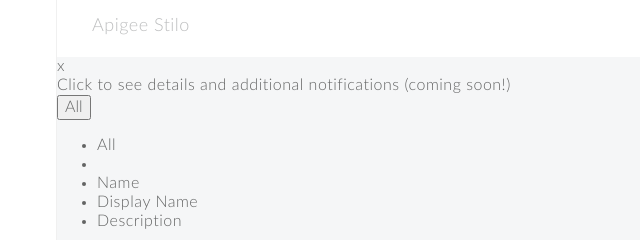
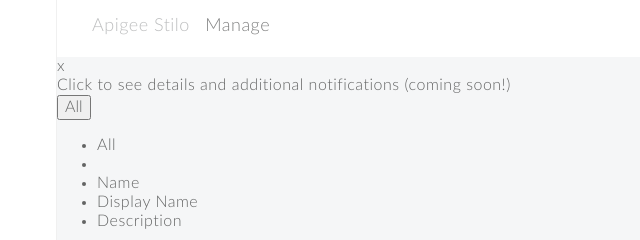
Before and after one commit to apigee-internal/apigee-stilo, a website: page docs/index.html in a window 1280 px wide. Shown: the top 240 px of the page, 0-640 px from the left. Drawn offline with Linux system fonts and the light colour scheme.

```diff
--- a/docs/index.html
+++ b/docs/index.html
@@ -19,6 +19,7 @@
         <div class="context-bar-breadcrumb">
             <span class="glyphicon glyphicon-file"></span>
             <span class="breadcrumb-parent">Apigee Stilo</span>
+            <span class="breadcrumb-current">Manage</span>
         </div>
         <div class="context-bar-actions">
             <button class="btn e2e-start-create-button">
--- a/package.json
+++ b/package.json
@@ -47,5 +47,8 @@
   },
   "engines": {
     "node": ">=6.0.0"
+  },
+  "dependencies": {
+    "lodash": "^4.16.2"
   }
 }
--- a/src/globals/apigee-variables.less
+++ b/src/globals/apigee-variables.less
@@ -1 +1,2 @@
 @min-width: 1000px;
+@context-bar-height: 60px;
--- a/src/globals/contextBar/context-bar.less
+++ b/src/globals/contextBar/context-bar.less
@@ -1,6 +1,6 @@
 .app-view {
   .context-bar {
-    height: 57px;
+    height: @context-bar-height;
     min-width: @min-width;
     width: 100%;
     z-index: 3;
```
